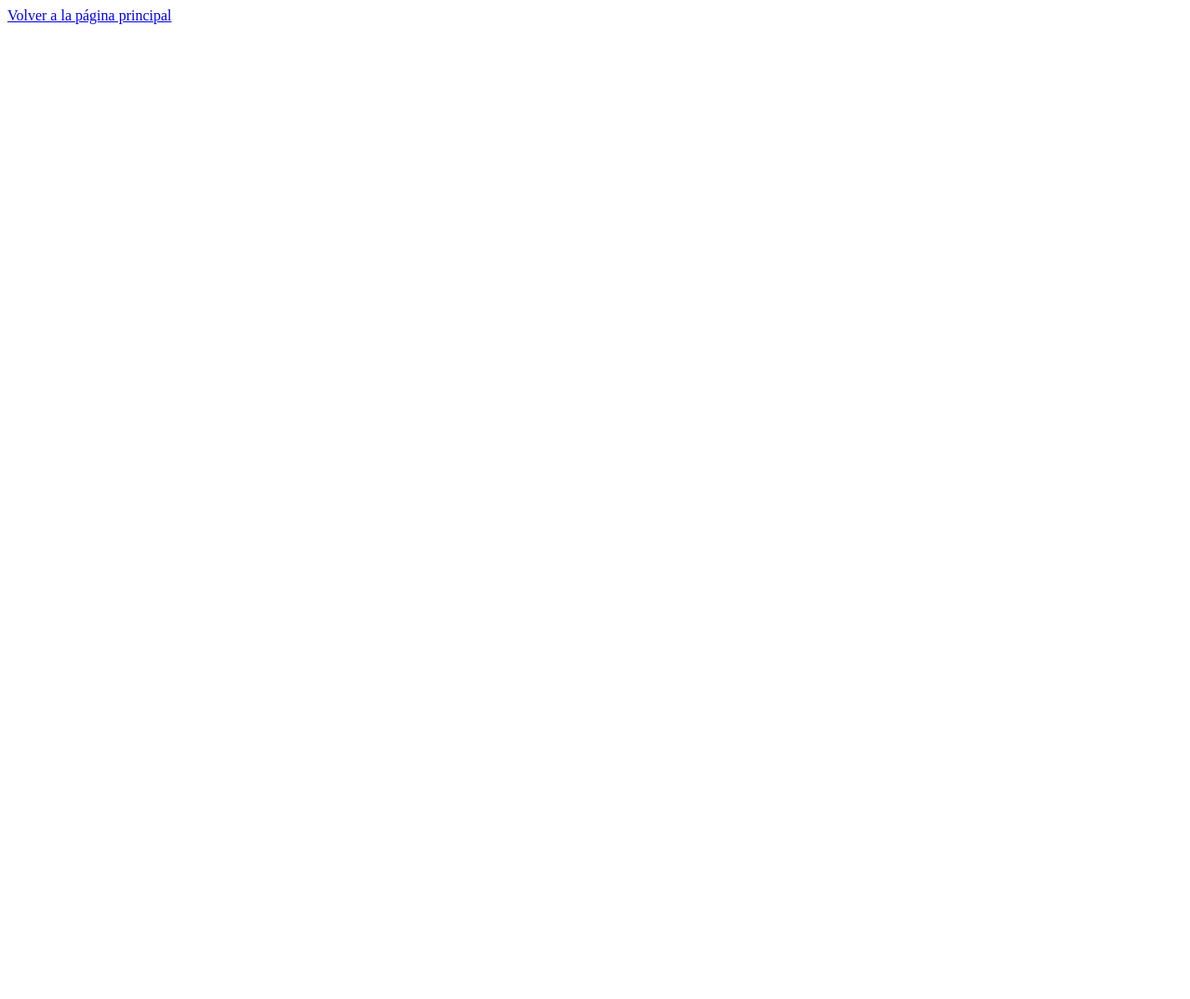
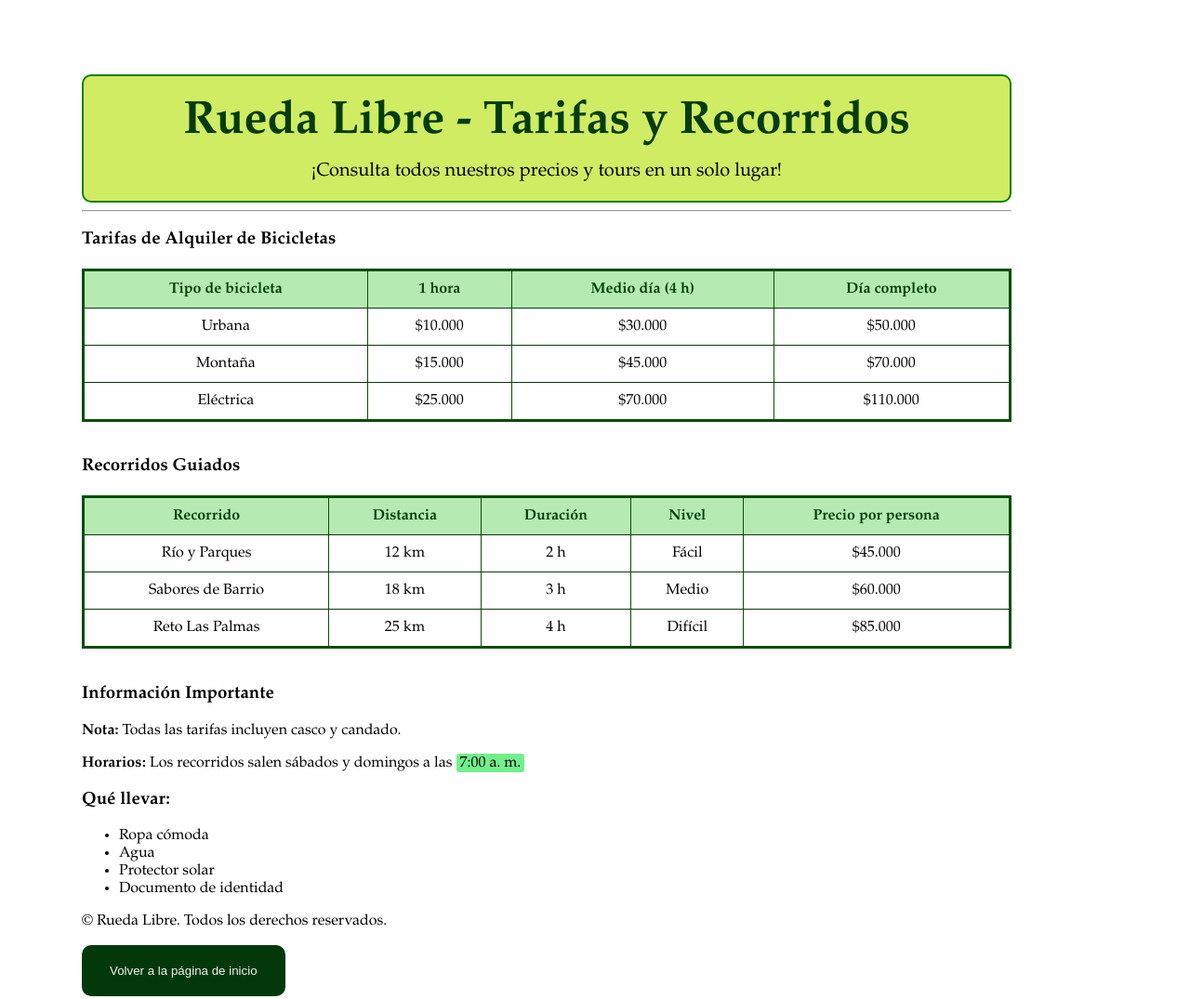
Before and after one commit to claudianperea/Rueda-Libre, a plain HTML site: page paginas/tarifas.html in a window 1280 px wide. Shown: the whole page at 93% size. Before the commit the page ends 800 px from the top, so only its background shows below. Drawn offline with Linux system fonts and the light colour scheme.

Commit message:
feat(web): se crea paginas/tarifas.html con las dos tablas, se enlazada con index.html por medio de botones

```diff
--- a/main.css
+++ b/main.css
@@ -11,7 +11,6 @@ h1 {
     text-align: center;
     font-size: 50px;
     margin: 10px;
-    front: Courier, serif;
 }
 
 .bgyellow {
@@ -25,3 +24,18 @@ h1 {
     padding: 10px;
     border-radius: 10px;
 }
+
+button {
+    background-color: #03390a;
+    color: #f1f4f1;
+    padding: 20px 30px;
+    border: none;
+    border-radius: 10px;
+    cursor: pointer;
+}
+
+mark {
+    background-color: #73ee8c;
+    padding: 2px 4px;
+    border-radius: 3px;
+}
--- a/paginas/tarifas.css
+++ b/paginas/tarifas.css
@@ -0,0 +1,68 @@
+
+body {
+    font-family: Garamond, sans-serif;
+    margin-top: 0px;
+    padding: 80px;
+    max-width: 1000px;
+
+}
+
+h1 {
+    color: #043c0c;
+    text-align: center;
+    font-size: 50px;
+    margin: 10px;
+}
+
+h1 ~ p {
+    text-align: center;
+    font-size: 20px;
+    margin: 10px;
+}
+
+.bgyellow {
+    background-color: #d0ec63;
+    padding: 10px;
+    border-radius: 5px;
+}
+
+.bordergreen {
+    border: 2px solid #0b8005;
+    padding: 10px;
+    border-radius: 10px;
+}
+
+table {
+    width: 100%;
+    border-collapse: collapse;
+    margin-top: 20px;
+    border: 3px solid #094d06;
+    border-radius: 10px;
+}
+
+th, td {
+    padding: 10px;
+    text-align: center;
+    border-bottom: 1px solid #0b3911;
+}
+
+th {
+    background-color: #b5ebb2;
+    color: rgb(4, 64, 7);
+    font-weight: 600;
+}
+
+button {
+    background-color: #03390a;
+    color: #f1f4f1;
+    padding: 20px 30px;
+    border: none;
+    border-radius: 10px;
+    cursor: pointer;
+}
+
+mark {
+    background-color: #73ee8c;
+    padding: 2px 4px;
+    border-radius: 3px;
+}
--- a/paginas/tarifas.html
+++ b/paginas/tarifas.html
@@ -3,8 +3,121 @@
 <header>
     <meta charset='utf-8'>
     <meta name='viewport' content='width=device-width, initial-scale=1'>
-    <title>Tarifas | Rueda Libre</title>
+    <title>Tarifas y Recorridos | Rueda Libre</title>
     <link rel='stylesheet' href='tarifas.css'>
 </header>
+
+<body>
+
+
+    <header>
+        <div class="bgyellow bordergreen">
+        <h1>Rueda Libre - Tarifas y Recorridos</h1>
+        <p>¡Consulta todos nuestros precios y tours en un solo lugar!</p>
+        </div>
+    </header>
+
+    <hr>
+
+   <section class="tarifas_bicicletas">
+            <h3>Tarifas de Alquiler de Bicicletas</h3>
+            <table border="1">
+                <thead>
+                    <tr>
+                        <th>Tipo de bicicleta</th>
+                        <th>1 hora</th>
+                        <th>Medio día (4 h)</th>
+                        <th>Día completo</th>
+                    </tr>
+                </thead>
+                <tbody>
+                    <tr>
+                        <td>Urbana</td>
+                        <td>$10.000</td>
+                        <td>$30.000</td>
+                        <td>$50.000</td>
+                    </tr>
+                    <tr>
+                        <td>Montaña</td>
+                        <td>$15.000</td>
+                        <td>$45.000</td>
+                        <td>$70.000</td>
+                    </tr>
+                    <tr>
+                        <td>Eléctrica</td>
+                        <td>$25.000</td>
+                        <td>$70.000</td>
+                        <td>$110.000</td>
+                    </tr>
+                </tbody>
+            </table>
+    </section>
+
+        <br>
+
+   <section class="tarifas_recorridos">
+            <h3>Recorridos Guiados</h3>
+            <table border="1">
+                <thead>
+                    <tr>
+                        <th>Recorrido</th>
+                        <th>Distancia</th>
+                        <th>Duración</th>
+                        <th>Nivel</th>
+                        <th>Precio por persona</th>
+                    </tr>
+                </thead>
+                <tbody>
+                    <tr>
+                        <td>Río y Parques</td>
+                        <td>12 km</td>
+                        <td>2 h</td>
+                        <td>Fácil</td>
+                        <td>$45.000</td>
+                    </tr>
+                    <tr>
+                        <td>Sabores de Barrio</td>
+                        <td>18 km</td>
+                        <td>3 h</td>
+                        <td>Medio</td>
+                        <td>$60.000</td>
+                    </tr>
+                    <tr>
+                        <td>Reto Las Palmas</td>
+                        <td>25 km</td>
+                        <td>4 h</td>
+                        <td>Difícil</td>
+                        <td>$85.000</td>
+                    </tr>
+                </tbody>
+            </table>
+    </section>
+
+        <br>
+
+    <section class="informacion_importante">
+            <h3>Información Importante</h3>
+
+            <p><strong>Nota:</strong> Todas las tarifas incluyen casco y candado.</p>
+            <p><strong>Horarios:</strong> Los recorridos salen sábados y domingos a las <mark>7:00 a. m.</mark></p>
+
+            <h3>Qué llevar:</h3>
+            <ul>
+                <li>Ropa cómoda</li>
+                <li>Agua</li>
+                <li>Protector solar</li>
+                <li>Documento de identidad</li>
+            </ul>
+    </section>
+    </main>
+
+    <footer class="site-footer">
+        <p>&copy; Rueda Libre. Todos los derechos reservados.</p>
+    </footer>
+
+    <button onclick="window.location.href='../index.html'" class='volver'>Volver a la página de inicio</button>
+
+
+</body>
+
 </html>
-<a href="http://127.0.0.1:5500/Rueda-Libre/">Volver a la página principal</a>
```
Also changed, not shown: index.html (+8 -4 lines).
